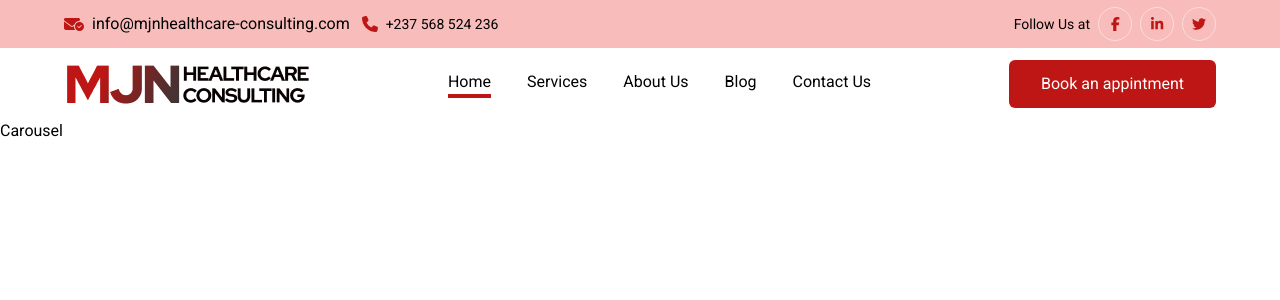
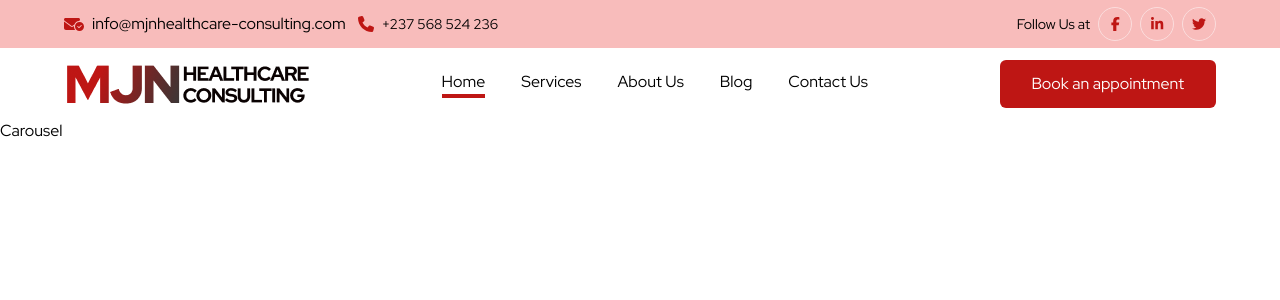
Before and after one commit to NgoranA/mjnhc, a Next.js app: page / in a window 1280 px wide. Shown: the top 300 px of the page. Built offline with nearby package versions, Linux system fonts and the light colour scheme; what @graphql-tools/schema would draw is missing.

Commit message:
links arranged

```diff
--- a/components/Carousel.tsx
+++ b/components/Carousel.tsx
@@ -1,7 +1,7 @@
 import React from "react";
 
 function Carousel() {
-  return <div>Carousel</div>;
+  return <div className="">Carousel</div>;
 }
 
 export default Carousel;
--- a/components/Navbar.tsx
+++ b/components/Navbar.tsx
@@ -51,9 +51,6 @@ function Navbar() {
           alt="logo"
         />
         <div className="lg:hidden items-center flex space-x-6 ">
-          {/* <button className=" bg-redish px-6 rounded-md py-2 text-white ">
-          Book Us{" "}
-        </button> */}
           <button
             className={`text-2xl text-greyish font-bold ${
               openMenu ? " animate-bounce" : "animate-pulse"
@@ -70,9 +67,9 @@ function Navbar() {
             return (
               <Link
                 key={index}
-                className={`${
+                className={` ${
                   router.asPath === page.path && " border-b-4 border-b-redish  "
-                } hover:px-2 hover:scale-100 delay-300 hover:text-redish hover:-translate-y-1 `}
+                }  font-red   hover:scale-100 delay-150 hover:text-redish hover:-translate-y-1  `}
                 href={page.path}
               >
                 {" "}
@@ -80,48 +77,31 @@ function Navbar() {
               </Link>
             );
           })}
-          {/* <Link
-            href=""
-            className="transition ease-in-out delay-75 border-b-4 border-b-redish hover:-translate-y-1 hover:px-2 hover:scale-105"
-          >
-            Home
-          </Link>
-          <Link href="" className=" ">
-            Services
-          </Link>
-          <Link href="" className=" ">
-            About Us
-          </Link>
-          <Link href="" className=" ">
-            Blog
-          </Link>
-          <Link href="" className="">
-            Contact Us
-          </Link> */}
         </div>
-        <button className="hidden bg-redish px-8 rounded-md py-3 text-white lg:block">
-          Book an appintment{" "}
+        <button className="hidden bg-redish px-8 font-red_hat  rounded-md py-3 text-white lg:block">
+          Book an appointment{" "}
         </button>
       </nav>
       {openMenu && (
         <div className="w-full flex flex-col transition ease-linear delay-75  bg-white absolute">
-          <Link href="" className="w-full bg-pinkish px-3 py-3 ">
-            Home
-          </Link>
-          <Link href="" className="w-full px-3 py-3 ">
-            Services
-          </Link>
-          <Link href="" className="w-full px-3 py-3 ">
-            About Us
-          </Link>
-          <Link href="" className="w-full px-3 py-3 ">
-            Blog
-          </Link>
-          <Link href="" className="w-full px-3 py-3 ">
-            Contact Us
-          </Link>
+          {menu.map((page, index) => {
+            return (
+              <Link
+                key={index}
+                className={`w-full font-bold  px-3 py-3 ${
+                  router.asPath === page.path &&
+                  " border-l-8 border-l-redish bg-pinkish"
+                }`}
+                href={page.path}
+              >
+                {" "}
+                {page.label}{" "}
+              </Link>
+            );
+          })}
+
           <div className="w-full px-2">
-            <button className="w-full rounded-md bg-redish text-white py-3 ">
+            <button className="w-full font-red_hat font-bold rounded-md bg-redish text-white py-3 ">
               Book an appointment
             </button>
           </div>
--- a/pages/_app.tsx
+++ b/pages/_app.tsx
@@ -3,13 +3,21 @@ import "@fortawesome/fontawesome-svg-core/styles.css";
 import "../styles/globals.css";
 import type { AppProps } from "next/app";
 import { Roboto } from "@next/font/google";
+import { Ubuntu } from "@next/font/google";
 import { ApolloProvider } from "@apollo/client";
 import { useApollo } from "../apollo/client";
 import { SessionProvider } from "next-auth/react";
+import { Red_Hat_Display } from "@next/font/google";
 
 config.autoAddCss = false;
 // preload fonts for the project
-const roboto = Roboto({ weight: "400", subsets: ["latin"] });
+
+const rhd = Red_Hat_Display({
+  weight: ["400", "500", "700", "900"],
+  subsets: ["latin"],
+  style: "normal",
+  variable: "--red-hat-dispay",
+});
 
 export default function App({
   Component,
@@ -20,7 +28,7 @@ export default function App({
   return (
     <SessionProvider session={session}>
       <ApolloProvider client={apolloClient}>
-        <main className={`${roboto.className} `}>
+        <main className={`${rhd.className} `}>
           <Component {...pageProps} />
         </main>
       </ApolloProvider>
--- a/tailwind.config.js
+++ b/tailwind.config.js
@@ -14,7 +14,11 @@ module.exports = {
       lightish: "#FBDDDD",
       white: "#ffffff",
     },
-    extend: {},
+    extend: {
+      fontFamily: {
+        red: ["var(--red-hat-display)", "system ui"],
+      },
+    },
   },
   plugins: [],
 };
```
